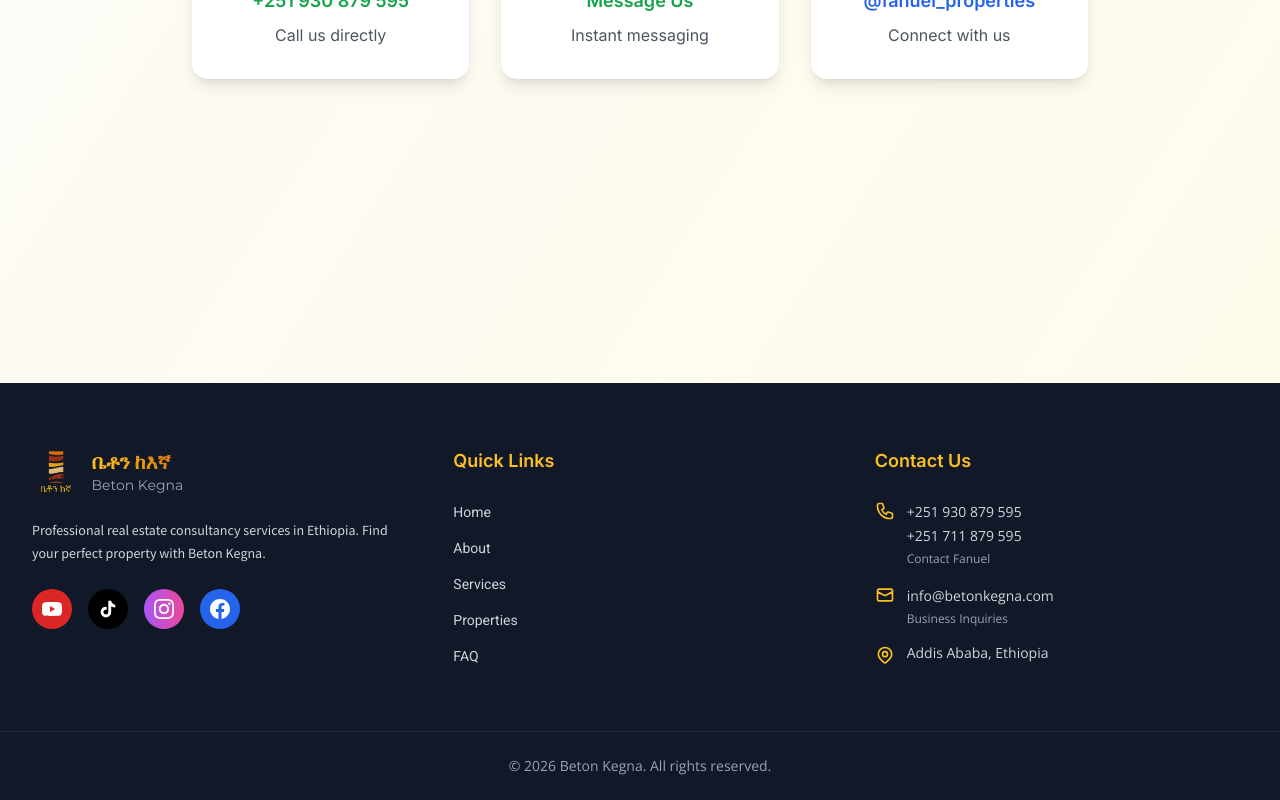
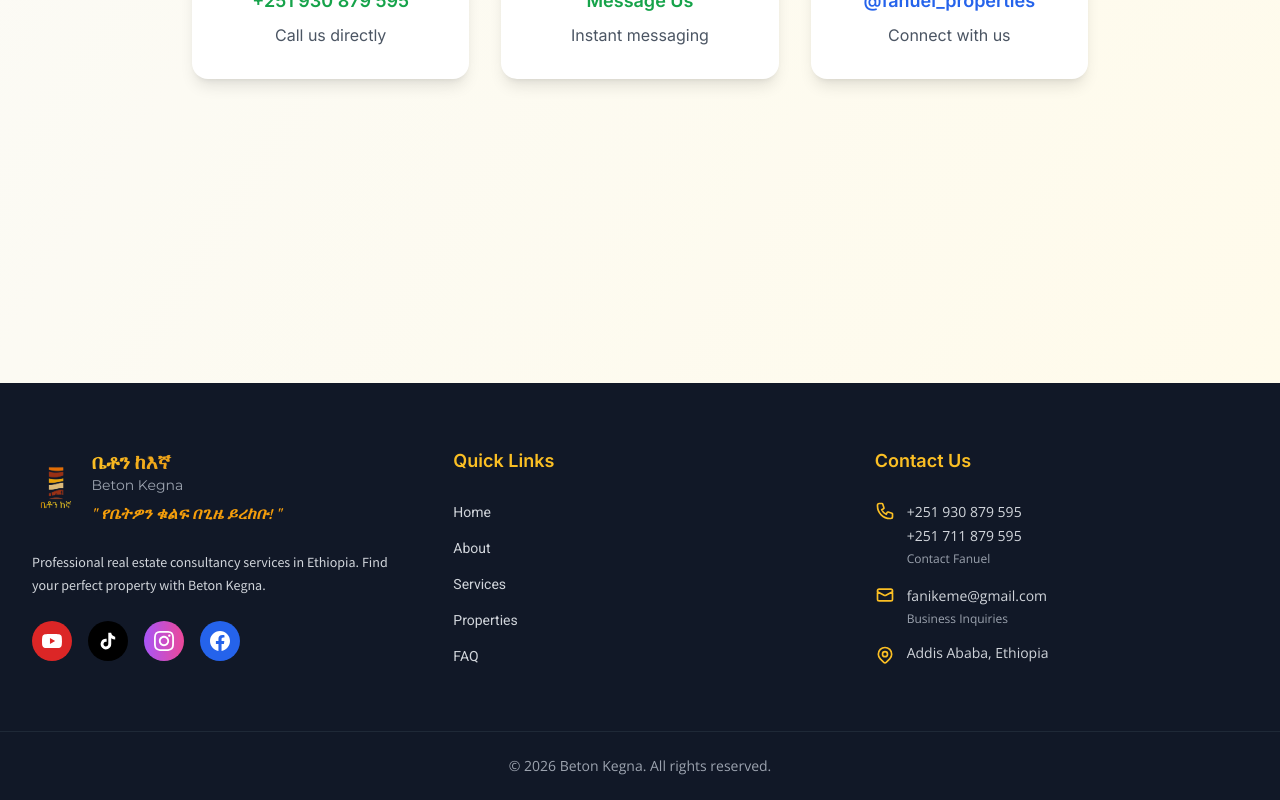
Before and after one commit to dopi95/BK, a Next.js app in the folder frontend/: page /contact in a window 1280 px wide. Shown: the part 1681-2481 px from the top of the page. Built offline with nearby package versions, Linux system fonts and the light colour scheme.

Commit message:
Update social media links, email, and add styled motto to hero and footer

```diff
--- a/frontend/src/app/contact/page.tsx
+++ b/frontend/src/app/contact/page.tsx
@@ -148,7 +148,7 @@ export default function ContactPage() {
               <h3 className="text-sm sm:text-base font-semibold text-gray-900 dark:text-white">Instagram</h3>
             </a>
 
-            <a href="https://facebook.com/fanuel.properties" target="_blank" rel="noopener noreferrer" className="group bg-white dark:bg-gray-800 p-4 sm:p-6 md:p-8 rounded-2xl shadow-lg hover:shadow-xl transition-all duration-300 transform hover:scale-105 text-center">
+            <a href="https://www.facebook.com/share/1MjNBeMYRb/" target="_blank" rel="noopener noreferrer" className="group bg-white dark:bg-gray-800 p-4 sm:p-6 md:p-8 rounded-2xl shadow-lg hover:shadow-xl transition-all duration-300 transform hover:scale-105 text-center">
               <div className="w-12 h-12 sm:w-14 sm:h-14 md:w-16 md:h-16 bg-blue-600 rounded-full flex items-center justify-center mx-auto mb-3 sm:mb-4 group-hover:animate-bounce">
                 <svg className="w-6 h-6 sm:w-7 sm:h-7 md:w-8 md:h-8 text-white" fill="currentColor" viewBox="0 0 24 24">
                   <path d="M24 12.073c0-6.627-5.373-12-12-12s-12 5.373-12 12c0 5.99 4.388 10.954 10.125 11.854v-8.385H7.078v-3.47h3.047V9.43c0-3.007 1.792-4.669 4.533-4.669 1.312 0 2.686.235 2.686.235v2.953H15.83c-1.491 0-1.956.925-1.956 1.874v2.25h3.328l-.532 3.47h-2.796v8.385C19.612 23.027 24 18.062 24 12.073z"/>
@@ -157,7 +157,7 @@ export default function ContactPage() {
               <h3 className="text-sm sm:text-base font-semibold text-gray-900 dark:text-white">Facebook</h3>
             </a>
 
-            <a href="https://tiktok.com/@fanuel_properties" target="_blank" rel="noopener noreferrer" className="group bg-white dark:bg-gray-800 p-4 sm:p-6 md:p-8 rounded-2xl shadow-lg hover:shadow-xl transition-all duration-300 transform hover:scale-105 text-center">
+            <a href="https://tiktok.com/@fanuel_akoya" target="_blank" rel="noopener noreferrer" className="group bg-white dark:bg-gray-800 p-4 sm:p-6 md:p-8 rounded-2xl shadow-lg hover:shadow-xl transition-all duration-300 transform hover:scale-105 text-center">
               <div className="w-12 h-12 sm:w-14 sm:h-14 md:w-16 md:h-16 bg-black rounded-full flex items-center justify-center mx-auto mb-3 sm:mb-4 group-hover:animate-bounce">
                 <svg className="w-6 h-6 sm:w-7 sm:h-7 md:w-8 md:h-8 text-white" fill="currentColor" viewBox="0 0 24 24">
                   <path d="M12.525.02c1.31-.02 2.61-.01 3.91-.02.08 1.53.63 3.09 1.75 4.17 1.12 1.11 2.7 1.62 4.24 1.79v4.03c-1.44-.05-2.89-.35-4.2-.97-.57-.26-1.1-.59-1.62-.93-.01 2.92.01 5.84-.02 8.75-.08 1.4-.54 2.79-1.35 3.94-1.31 1.92-3.58 3.17-5.91 3.21-1.43.08-2.86-.31-4.08-1.03-2.02-1.19-3.44-3.37-3.65-5.71-.02-.5-.03-1-.01-1.49.18-1.9 1.12-3.72 2.58-4.96 1.66-1.44 3.98-2.13 6.15-1.72.02 1.48-.04 2.96-.04 4.44-.99-.32-2.15-.23-3.02.37-.63.41-1.11 1.04-1.36 1.75-.21.51-.15 1.07-.14 1.61.24 1.64 1.82 3.02 3.5 2.87 1.12-.01 2.19-.66 2.77-1.61.19-.33.4-.67.41-1.06.1-1.79.06-3.57.07-5.36.01-4.03-.01-8.05.02-12.07z"/>
--- a/frontend/src/components/About.tsx
+++ b/frontend/src/components/About.tsx
@@ -37,7 +37,7 @@ export default function About() {
     },
     {
       name: 'TikTok',
-      url: 'https://tiktok.com/@fanuelakoyaproperties',
+      url: 'https://tiktok.com/@fanuel_akoya',
       color: 'hover:bg-black',
       icon: (
         <svg className="w-6 h-6" fill="currentColor" viewBox="0 0 24 24">
@@ -57,7 +57,7 @@ export default function About() {
     },
     {
       name: 'Facebook',
-      url: '#',
+      url: 'https://www.facebook.com/share/1MjNBeMYRb/',
       color: 'hover:bg-blue-600',
       icon: (
         <svg className="w-6 h-6" fill="currentColor" viewBox="0 0 24 24">
--- a/frontend/src/components/Footer.tsx
+++ b/frontend/src/components/Footer.tsx
@@ -28,6 +28,9 @@ export default function Footer() {
                   {language === 'am' ? 'ቤቶን ከእኛ' : 'ቤቶን ከእኛ'}
                 </div>
                 <div className="text-sm text-gray-400 font-brand">Beton Kegna</div>
+                <div className="text-base text-brand-500 font-bold font-elegant italic mt-2 tracking-wide">
+                  &quot; የቤትዎን ቁልፍ በጊዜ ይረከቡ! &quot;
+                </div>
               </div>
             </div>
             <p className="text-gray-300 text-sm leading-relaxed mb-6 font-body">
@@ -45,7 +48,7 @@ export default function Footer() {
                   <path d="M23.498 6.186a3.016 3.016 0 0 0-2.122-2.136C19.505 3.545 12 3.545 12 3.545s-7.505 0-9.377.505A3.017 3.017 0 0 0 .502 6.186C0 8.07 0 12 0 12s0 3.93.502 5.814a3.016 3.016 0 0 0 2.122 2.136c1.871.505 9.376.505 9.376.505s7.505 0 9.377-.505a3.015 3.015 0 0 0 2.122-2.136C24 15.93 24 12 24 12s0-3.93-.502-5.814zM9.545 15.568V8.432L15.818 12l-6.273 3.568z"/>
                 </svg>
               </a>
-              <a href="https://www.tiktok.com/@fanuelakoyaproperties" target="_blank" rel="noopener noreferrer"
+              <a href="https://www.tiktok.com/@fanuel_akoya" target="_blank" rel="noopener noreferrer"
                  className="w-10 h-10 bg-black hover:bg-gray-800 rounded-full flex items-center justify-center transition-colors duration-300">
                 <svg className="w-5 h-5 text-white" fill="currentColor" viewBox="0 0 24 24">
                   <path d="M19.59 6.69a4.83 4.83 0 01-3.77-4.25V2h-3.45v13.67a2.89 2.89 0 01-5.2 1.74 2.89 2.89 0 012.31-4.64 2.93 2.93 0 01.88.13V9.4a6.84 6.84 0 00-.88-.05A6.33 6.33 0 005 20.1a6.34 6.34 0 0010.86-4.43v-7a8.16 8.16 0 004.77 1.52v-3.4a4.85 4.85 0 01-1-.1z"/>
@@ -57,7 +60,7 @@ export default function Footer() {
                   <path d="M12 2.163c3.204 0 3.584.012 4.85.07 3.252.148 4.771 1.691 4.919 4.919.058 1.265.069 1.645.069 4.849 0 3.205-.012 3.584-.069 4.849-.149 3.225-1.664 4.771-4.919 4.919-1.266.058-1.644.07-4.85.07-3.204 0-3.584-.012-4.849-.07-3.26-.149-4.771-1.699-4.919-4.92-.058-1.265-.07-1.644-.07-4.849 0-3.204.013-3.583.07-4.849.149-3.227 1.664-4.771 4.919-4.919 1.266-.057 1.645-.069 4.849-.069zm0-2.163c-3.259 0-3.667.014-4.947.072-4.358.2-6.78 2.618-6.98 6.98-.059 1.281-.073 1.689-.073 4.948 0 3.259.014 3.668.072 4.948.2 4.358 2.618 6.78 6.98 6.98 1.281.058 1.689.072 4.948.072 3.259 0 3.668-.014 4.948-.072 4.354-.2 6.782-2.618 6.979-6.98.059-1.28.073-1.689.073-4.948 0-3.259-.014-3.667-.072-4.947-.196-4.354-2.617-6.78-6.979-6.98-1.281-.059-1.69-.073-4.949-.073zm0 5.838c-3.403 0-6.162 2.759-6.162 6.162s2.759 6.163 6.162 6.163 6.162-2.759 6.162-6.163c0-3.403-2.759-6.162-6.162-6.162zm0 10.162c-2.209 0-4-1.79-4-4 0-2.209 1.791-4 4-4s4 1.791 4 4c0 2.21-1.791 4-4 4zm6.406-11.845c-.796 0-1.441.645-1.441 1.44s.645 1.44 1.441 1.44c.795 0 1.439-.645 1.439-1.44s-.644-1.44-1.439-1.44z"/>
                 </svg>
               </a>
-              <a href="https://www.facebook.com/fanuel.solomon.5" target="_blank" rel="noopener noreferrer"
+              <a href="https://www.facebook.com/share/1MjNBeMYRb/" target="_blank" rel="noopener noreferrer"
                  className="w-10 h-10 bg-blue-600 hover:bg-blue-700 rounded-full flex items-center justify-center transition-colors duration-300">
                 <svg className="w-5 h-5 text-white" fill="currentColor" viewBox="0 0 24 24">
                   <path d="M24 12.073c0-6.627-5.373-12-12-12s-12 5.373-12 12c0 5.99 4.388 10.954 10.125 11.854v-8.385H7.078v-3.47h3.047V9.43c0-3.007 1.792-4.669 4.533-4.669 1.312 0 2.686.235 2.686.235v2.953H15.83c-1.491 0-1.956.925-1.956 1.874v2.25h3.328l-.532 3.47h-2.796v8.385C19.612 23.027 24 18.062 24 12.073z"/>
@@ -128,13 +131,13 @@ export default function Footer() {
               </div>
 
               <div className="flex items-start space-x-3">
-                <a href="mailto:info@betonkegna.com" className="text-brand-400 hover:text-brand-300 transition-colors duration-200">
+                <a href="mailto:fanikeme@gmail.com" className="text-brand-400 hover:text-brand-300 transition-colors duration-200">
                   <svg className="w-5 h-5 mt-0.5 flex-shrink-0" fill="none" stroke="currentColor" viewBox="0 0 24 24">
                     <path strokeLinecap="round" strokeLinejoin="round" strokeWidth={2} d="M3 8l7.89 4.26a2 2 0 002.22 0L21 8M5 19h14a2 2 0 002-2V7a2 2 0 00-2-2H5a2 2 0 00-2 2v10a2 2 0 002 2z" />
                   </svg>
                 </a>
                 <div>
-                  <a href="mailto:info@betonkegna.com" className="text-gray-300 hover:text-brand-400 text-sm transition-colors duration-200 font-text">info@betonkegna.com</a>
+                  <a href="mailto:fanikeme@gmail.com" className="text-gray-300 hover:text-brand-400 text-sm transition-colors duration-200 font-text">fanikeme@gmail.com</a>
                   <p className="text-xs text-gray-400 mt-1 font-text">
                     {language === 'am' ? 'የንግድ መረጃ' : 'Business Inquiries'}
                   </p>
--- a/frontend/src/components/Hero.tsx
+++ b/frontend/src/components/Hero.tsx
@@ -54,8 +54,8 @@ export default function Hero() {
             <div className="leading-tight text-transparent bg-gradient-to-r from-brand-400 via-brand-500 to-brand-600 bg-clip-text">ቤቶን ከእኛ</div>
             <div className="text-2xl sm:text-2xl md:text-3xl lg:text-4xl mt-1 text-transparent bg-gradient-to-r from-brand-500 to-brand-600 bg-clip-text leading-tight font-brand">Beton Kegna</div>
           </div>
-          <div className="text-xs sm:text-sm md:text-base text-gray-200 mt-1 drop-shadow-lg px-1 leading-relaxed font-text">
-            {t('unlockingDreams')}
+          <div className="text-base sm:text-lg md:text-xl text-brand-400 font-bold mt-2 drop-shadow-lg px-1 font-elegant italic tracking-wide">
+            &quot; የቤትዎን ቁልፍ በጊዜ ይረከቡ! &quot;
           </div>
           <p className="text-sm sm:text-base md:text-xl lg:text-2xl text-white mt-2 sm:mt-3 md:mt-8 lg:mt-12 mb-6 sm:mb-8 md:mb-16 lg:mb-20 max-w-4xl mx-auto animate-fade-in-up delay-300 drop-shadow-lg px-2 leading-relaxed font-body">
             {t('tagline')}
```
